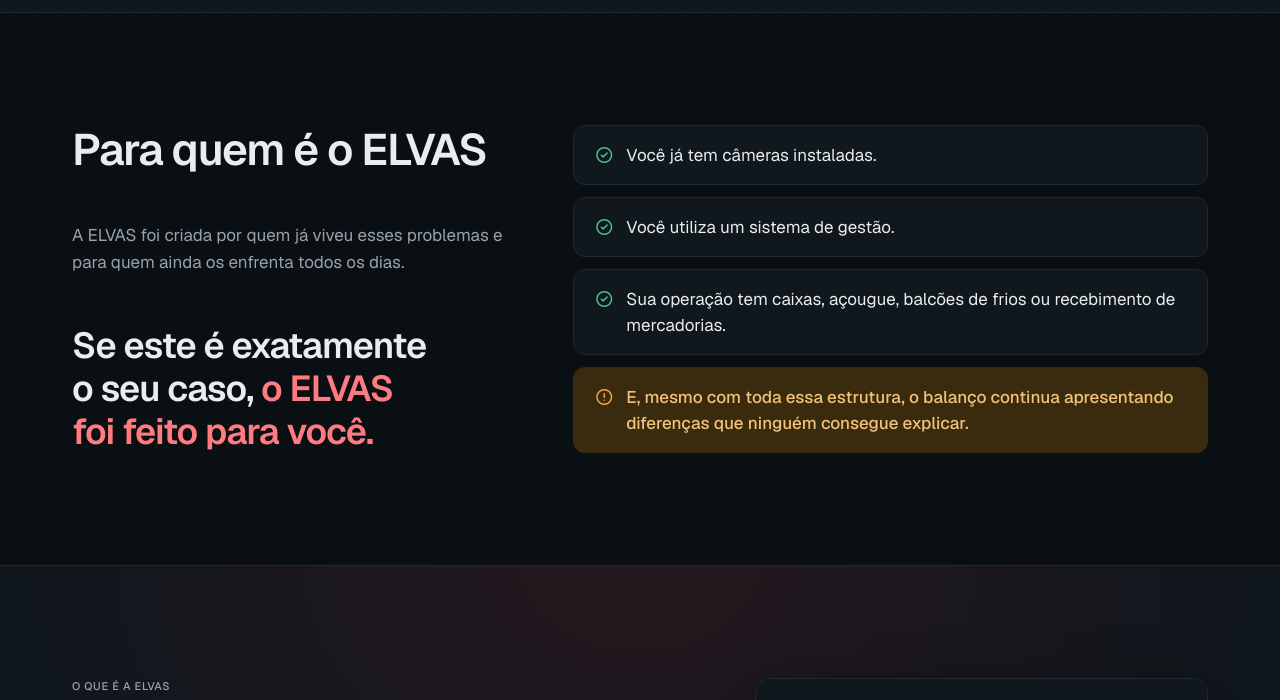
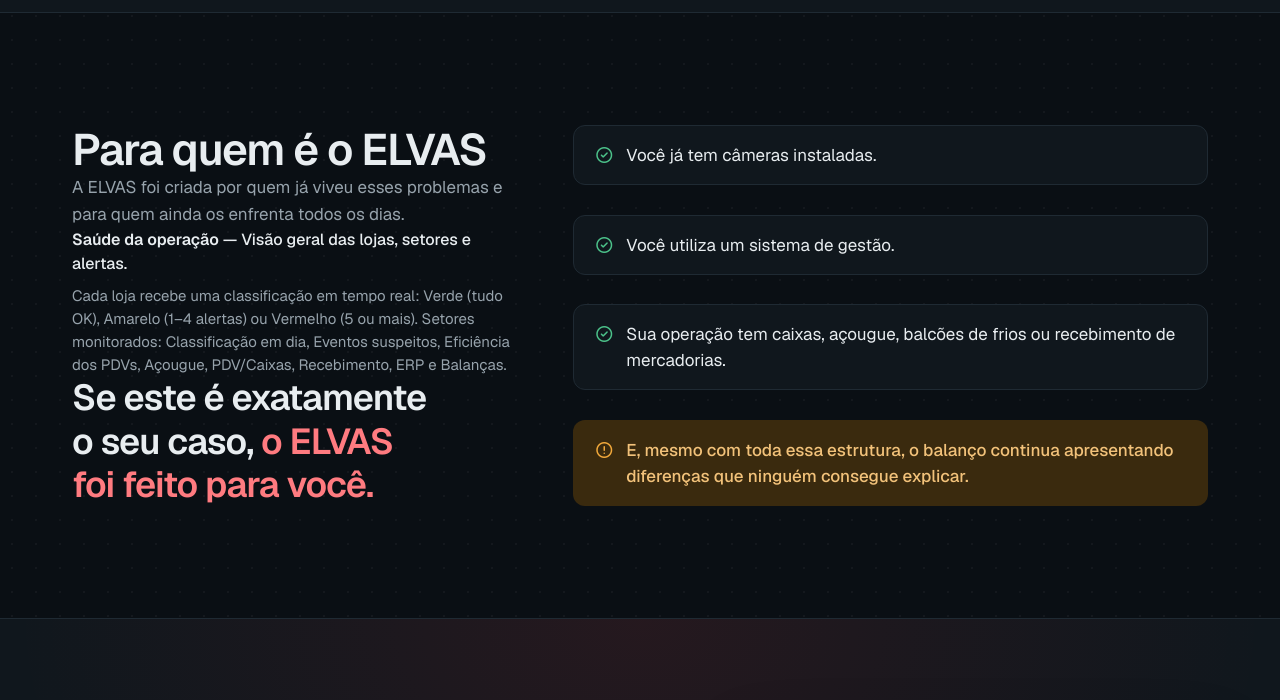
Before and after one commit to elvas-ai-dev/elvas-site, a plain HTML site: page index.html in a window 1280 px wide. Shown: the part 1580-2280 px from the top of the page. Drawn offline with nearby package versions, Linux system fonts and the light colour scheme.

Commit message:
Para quem: bloco Saúde da operação na coluna
Insere visão de lojas/setores/alertas entre lead e quote; mantém equilíbrio das colunas; ?v=20261123-27.

```diff
--- a/css/site.css
+++ b/css/site.css
@@ -102,11 +102,16 @@ main section > .wrap + .wrap { margin-top: var(--space-12); }
   align-self: stretch; min-height: 100%; box-sizing: border-box;
 }
 .s-quem__lead { margin-top: 0 !important; }
+.s-quem__saude { display: flex; flex-direction: column; gap: var(--space-2); max-width: 36em; }
+.s-quem__saude-title { margin: 0; font-size: 16px; line-height: 24px; font-weight: 500; color: var(--ink); }
+.s-quem__saude-title strong { font-weight: 600; }
+.s-quem__saude .t-body { margin: 0; }
 .t-quote.s-quem__quote {
   margin-top: 0 !important; margin-left: 0 !important; margin-right: 0 !important;
   text-align: left; max-width: none;
 }
 .s-checks { display: flex; flex-direction: column; gap: var(--space-3); height: 100%; }
+.s-quem .s-checks { justify-content: space-between; gap: var(--space-2); }
 .s-checks li { display: flex; gap: var(--space-3); align-items: flex-start; font-size: 17px; line-height: 26px; padding: var(--space-4) var(--space-5); border-radius: var(--radius-md); background: var(--surface); border: 1px solid var(--line); }
 .s-checks .ev-icon { color: var(--success); margin-top: 3px; }
 .s-checks__last { background: var(--warning-bg) !important; border-color: transparent !important; color: var(--warning-ink); font-weight: 500; }
--- a/index.html
+++ b/index.html
@@ -12,8 +12,8 @@
   <meta property="og:image" content="https://elvas-ai.com/assets/ELVAS_logo.jpg">
   <meta property="og:url" content="https://elvas-ai.com/">
   <link rel="icon" href="/ui/logos/elvas-simbolo.svg" type="image/svg+xml">
-  <link rel="stylesheet" href="/ui/index.css?v=20261123-26">
-  <link rel="stylesheet" href="/css/site.css?v=20261123-26">
+  <link rel="stylesheet" href="/ui/index.css?v=20261123-27">
+  <link rel="stylesheet" href="/css/site.css?v=20261123-27">
 </head>
 <body class="ev">
 <div class="site-shell">
@@ -115,6 +115,10 @@
         <div class="s-quem__copy">
           <h2 class="t-statement" id="t-quem">Para quem é o ELVAS</h2>
           <p class="t-lead s-quem__lead">A ELVAS foi criada por quem já viveu esses problemas e para quem ainda os enfrenta todos os dias.</p>
+          <div class="s-quem__saude">
+            <p class="s-quem__saude-title"><strong>Saúde da operação</strong> — Visão geral das lojas, setores e alertas.</p>
+            <p class="t-body">Cada loja recebe uma classificação em tempo real: Verde (tudo OK), Amarelo (1–4 alertas) ou Vermelho (5 ou mais). Setores monitorados: Classificação em dia, Eventos suspeitos, Eficiência dos PDVs, Açougue, PDV/Caixas, Recebimento, ERP e Balanças.</p>
+          </div>
           <p class="t-quote s-quem__quote">Se este é exatamente o seu caso, <span class="hl">o ELVAS foi feito para você.</span></p>
         </div>
         <ul class="s-checks">
```
Also changed, not shown: 1 other file.
